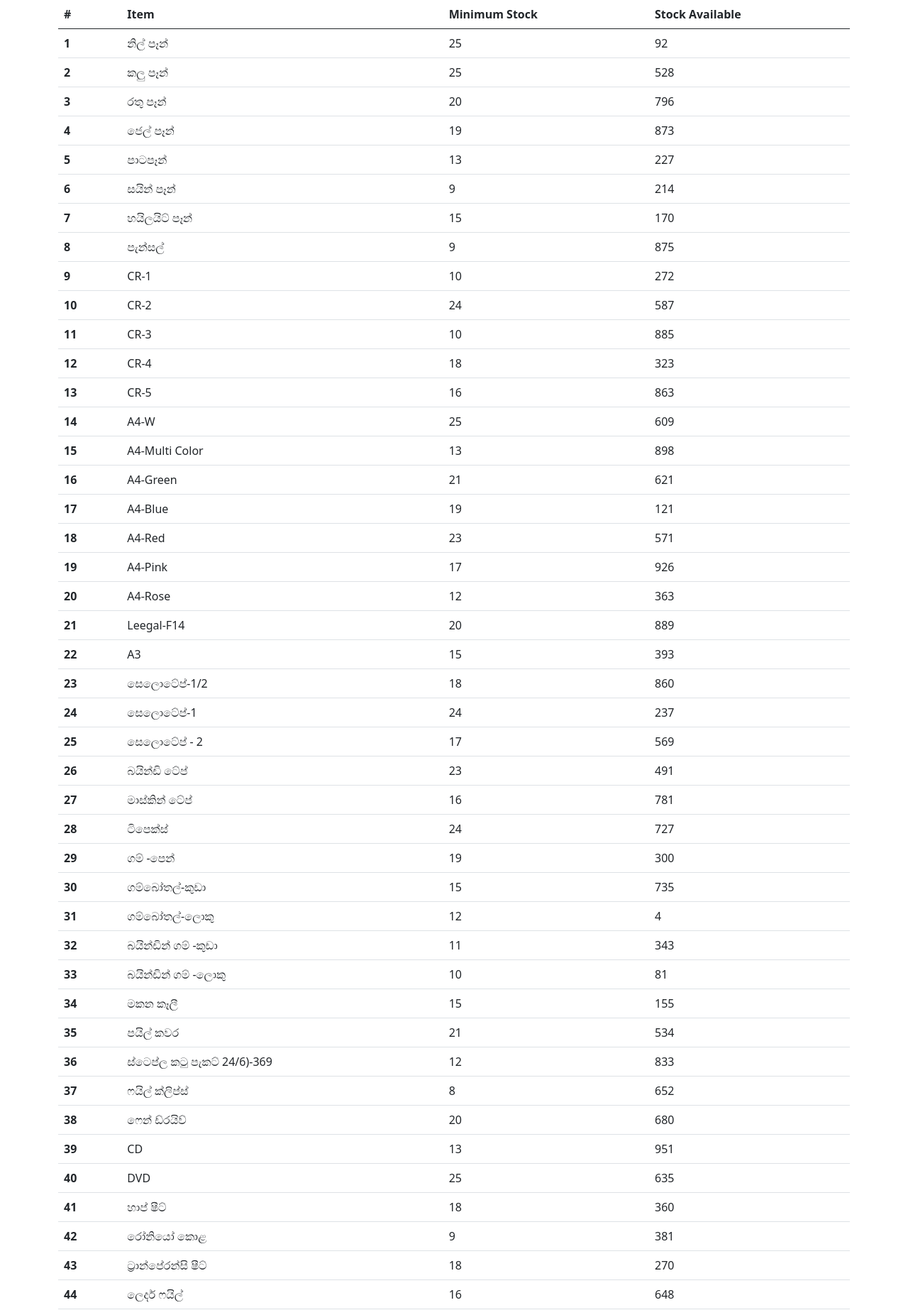
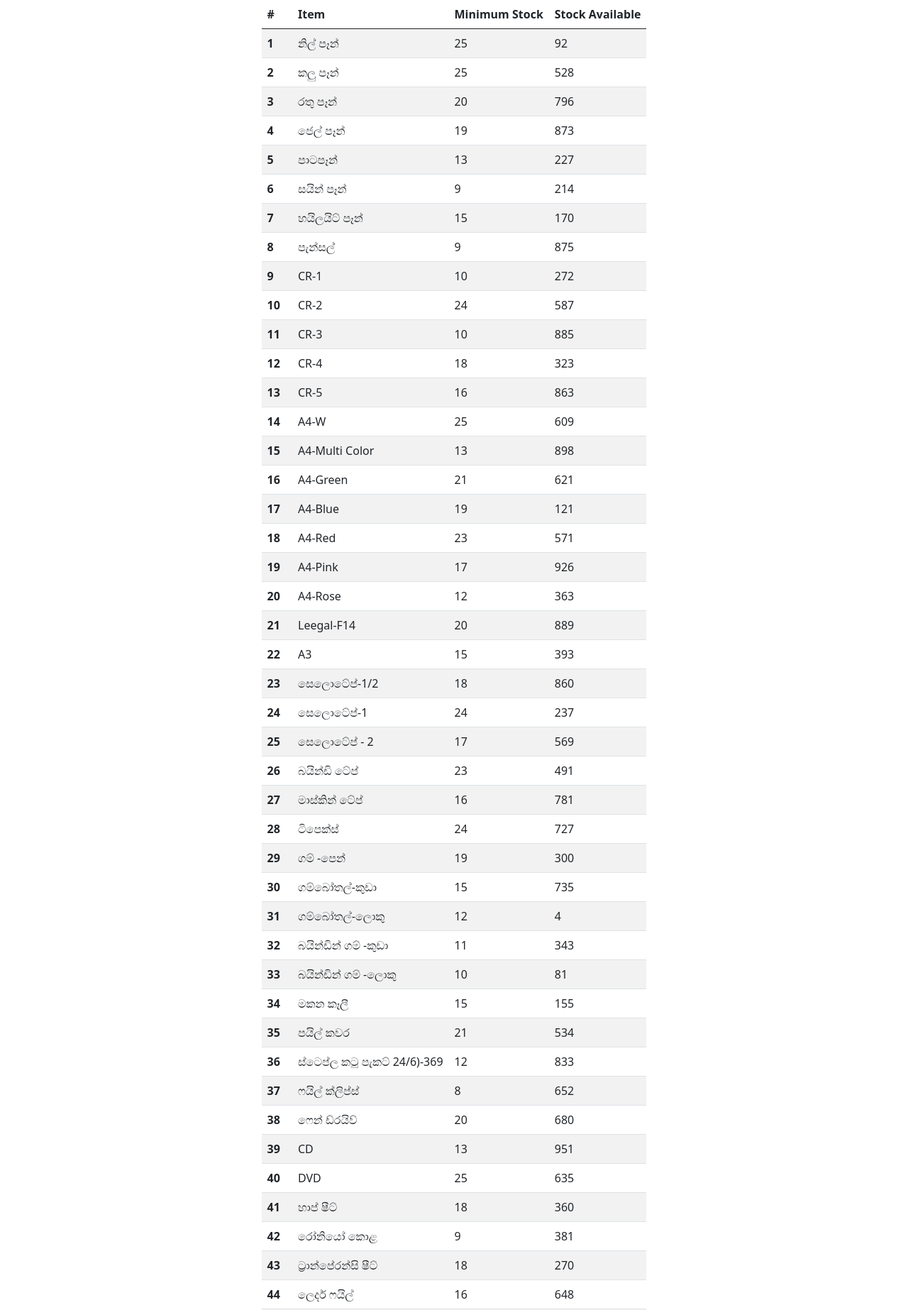
Before and after one commit to catmanti/consumable, a Django app: page /stock/ in a window 1280 px wide. Shown: the part 56-1902 px from the top of the page at 71% size. Run offline with Django 5.2, Linux system fonts and the light colour scheme; data comes from the database, SQL or seed files in the repository; both versions use the stored data as it was after the commit; some libraries are stand-ins or nearby versions.

Commit message:
Stock View added

```diff
--- a/consume/urls.py
+++ b/consume/urls.py
@@ -1,6 +1,6 @@
 from django.contrib import admin
 from django.urls import path, include
-from root.views import index, order, new_order, StockView
+from root.views import index, order, new_order, StockView, OrderView
 
 urlpatterns = [
     path("admin/", admin.site.urls),
@@ -9,4 +9,5 @@ urlpatterns = [
     path("new_order/", new_order, name="new_order"),
     path("accounts/", include("django.contrib.auth.urls")),
     path("stock/", StockView.as_view(), name="stock"),
+    path("order/<int:pk>/", OrderView.as_view(), name="order_detail"),
 ]
--- /dev/null
+++ b/root/templates/root/order_detail.html
@@ -0,0 +1,3 @@
+{% for item in object.orderdetail_set.all %}
+<p> {{item}} {{item.amount}} {{item.item}}</p>
+{% endfor %}
--- a/root/templates/root/stock_list.html
+++ b/root/templates/root/stock_list.html
@@ -2,7 +2,9 @@
 {% block content %}
 {% include "consume/navbar.html" %}
 <div class="container">
-<table class="table">
+    <div class="d-flex justify-content-center ">
+        <div>
+            <table class="table table-striped table-hover">
                 <thead>
                     <tr>
                         <th scope="col">#</th>
@@ -24,4 +26,6 @@
                 </tbody>
             </table>
         </div>
+    </div>
+</div>
 {% endblock content %}
--- a/root/views.py
+++ b/root/views.py
@@ -3,7 +3,7 @@ from django.contrib.auth.decorators import login_required
 from django.db.models import Sum, Q
 from django.http import HttpResponse
 from django.shortcuts import render
-from django.views.generic import ListView
+from django.views.generic import ListView, DetailView
 from .forms import ContactForm
 from .models import Order, OrderDetail, Item, Stock, Unit
 
@@ -71,8 +71,9 @@ def new_order(request):
             if key.startswith("quantity_") and value:
                 item_id = int(key.split("_")[1])
                 quantities[item_id] = int(value)
-
+        # create a new order with date and unit_id.
         new_order = Order.objects.create(order_date=date.today(), unit_id=unit_id)
+        # create a new orderdetail with order_id and item_id and amount
         for item_id, quantity in quantities.items():
             order_detail = OrderDetail(
                 order=new_order, item_id=item_id, amount=quantity
@@ -80,8 +81,10 @@ def new_order(request):
             order_detail.save()
         return HttpResponse("Order submitted successfully!")
 
-    else:  # get the last order from the database related to unit_id
+        # GET Method: get the last order from the database
+    else:
         last_order = Order.objects.filter(unit_id=unit_id).last()
+        # get the items with amounts
         if last_order:
             items_with_amounts = Item.objects.annotate(
                 amount=Sum(
@@ -99,3 +102,7 @@ def new_order(request):
 
 class StockView(ListView):
     model = Stock
+
+
+class OrderView(DetailView):
+    model = Order
```
Also changed, not shown: db.sqlite3. Lines whose indentation alone changed are shown as unchanged.
